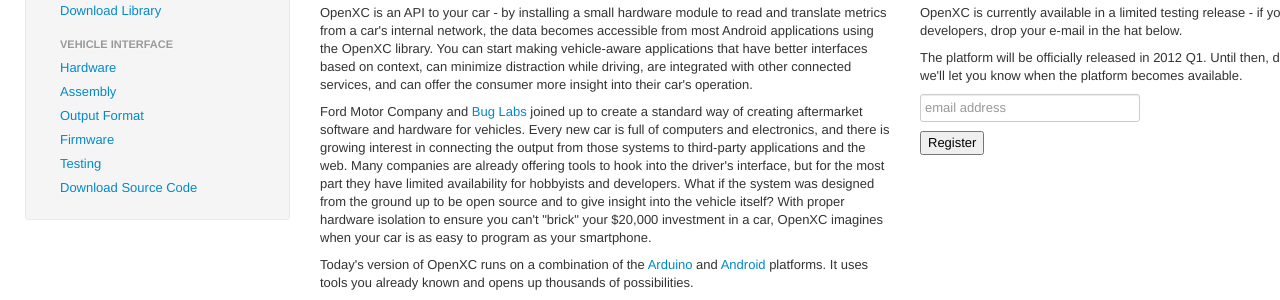
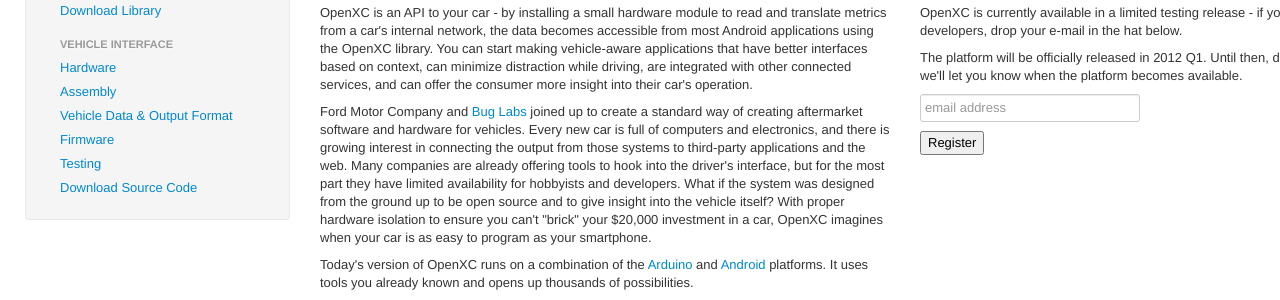
Before and after one commit to openxc/openxcplatform.com, a Jekyll site: the page built from index.html, in a window 1280 px wide and 1089 px high. Shown: the part 411-711 px from the top of the window. Built offline with Jekyll 4.4.1, drawn with Linux system fonts in a browser that asks for light colours; nearby versions of some CDN libraries; Markdown is read by kramdown in place of the engine named in the settings; comment, search, counter and statistics services are not loaded.

Commit message:
Mention vehicle data on navigation.

```diff
--- a/_layouts/default.html
+++ b/_layouts/default.html
@@ -73,7 +73,7 @@
                     <li class="nav-header">Vehicle Interface</li>
                     <li><a href="/vehicle-interface/index.html">Hardware</a></li>
                     <li><a href="/vehicle-interface/assembly.html">Assembly</a></li>
-                    <li><a href="/vehicle-interface/output-format.html">Output Format</a></li>
+                    <li><a href="/vehicle-interface/output-format.html">Vehicle Data &amp; Output Format</a></li>
                     <li><a href="/vehicle-interface/firmware.html">Firmware</a></li>
                     <li><a href="/vehicle-interface/testing.html">Testing</a></li>
                     <li><a href="https://github.com/openxc/cantranslator">Download Source Code</a></li>
```
